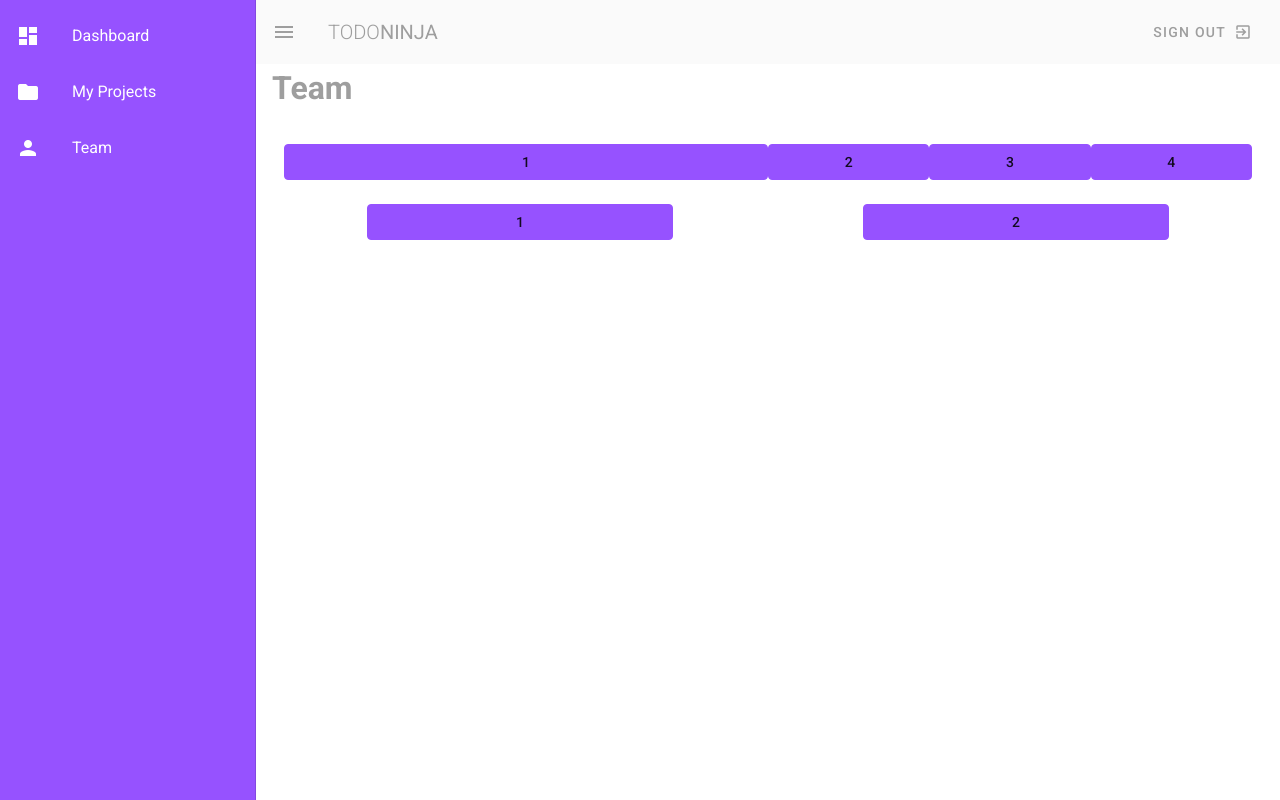
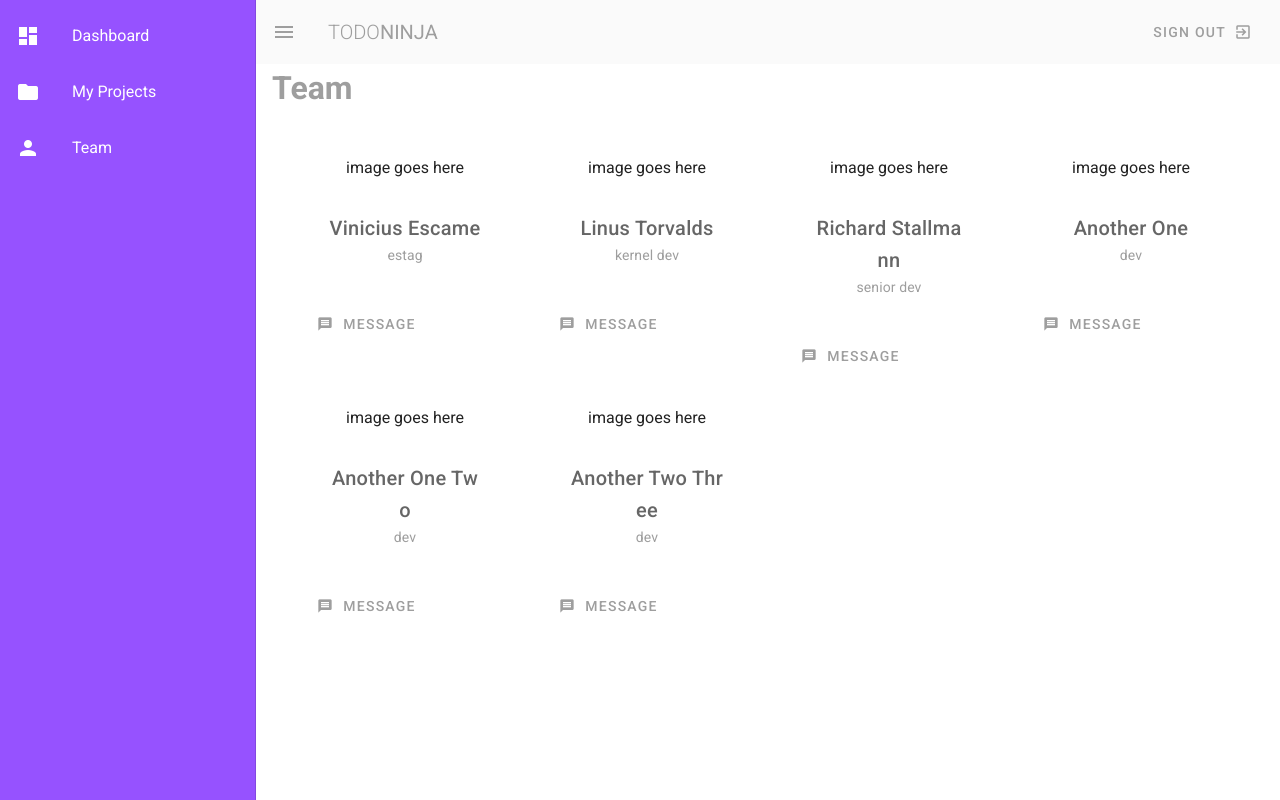
Before and after one commit to esvd/ToDo-Ninja-Tutorial, a Vue app: page /team in a window 1280 px wide. Built offline with nearby package versions, Linux system fonts and the light colour scheme.

Commit message:
tutorial 19 - cards

```diff
--- a/src/views/Team.vue
+++ b/src/views/Team.vue
@@ -2,6 +2,26 @@
   <div class="team">
     <h1 class="subheading grey--text">Team</h1>
     <v-container class="my-5">
+      <v-row no-gutters>
+        <v-col xs="12" sm="6" md="4" lg="3" v-for="person in team" v-bind:key="person.name">
+          <v-card flat class="text-center ma-3">
+            <!-- src="https://www.pngfind.com/pngs/m/110-1102775_download-empty-profile-hd-png-download.png" -->
+            <v-img>image goes here</v-img>
+            <v-card-text>
+              <v-card-title class="justify-center" v-text="person.name"></v-card-title>
+              <v-card-subtitle class="grey--text" v-text="person.role"></v-card-subtitle>
+            </v-card-text>
+            <v-card-actions>
+              <v-btn text color="grey">
+                <v-icon small left>message</v-icon>
+                <span>Message</span>
+              </v-btn>
+            </v-card-actions>
+          </v-card>
+        </v-col>
+      </v-row>
+    </v-container>
+    <!-- <v-container class="my-5">
       <v-row no-gutters>
         <v-col xs="12" md="6">
           <v-btn outlined block class="primary">1</v-btn>
@@ -24,10 +44,23 @@
           <v-btn outlined block class="primary">2</v-btn>
         </v-col>
       </v-row>
-    </v-container>
+    </v-container>-->
   </div>
 </template>
 
 <script>
-export default {};
+export default {
+  data() {
+    return {
+      team: [
+        { name: "Vinicius Escame", role: "estag" },
+        { name: "Linus Torvalds", role: "kernel dev" },
+        { name: "Richard Stallmann", role: "senior dev" },
+        { name: "Another One", role: "dev" },
+        { name: "Another One Two", role: "dev" },
+        { name: "Another Two Three", role: "dev" }
+      ]
+    };
+  }
+};
 </script>
```
